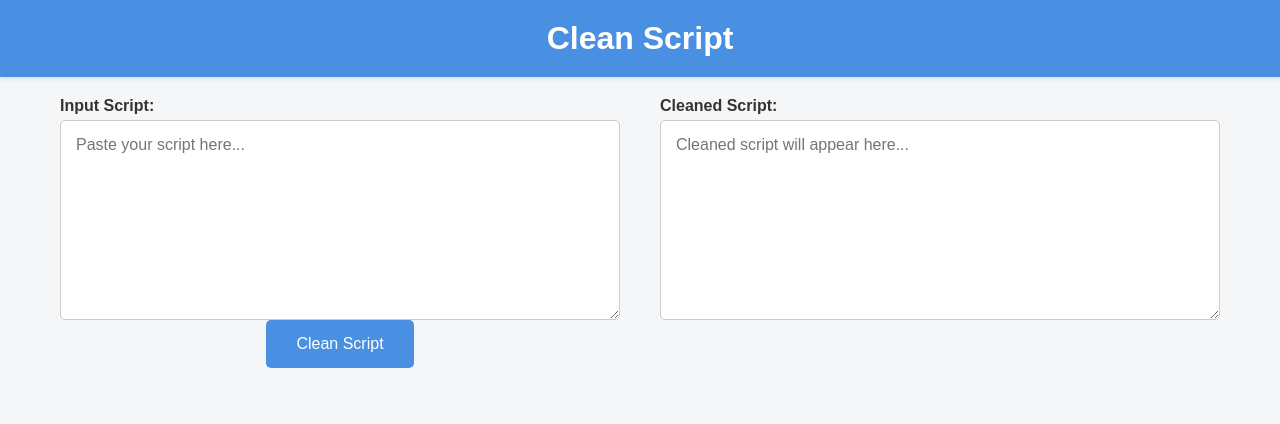
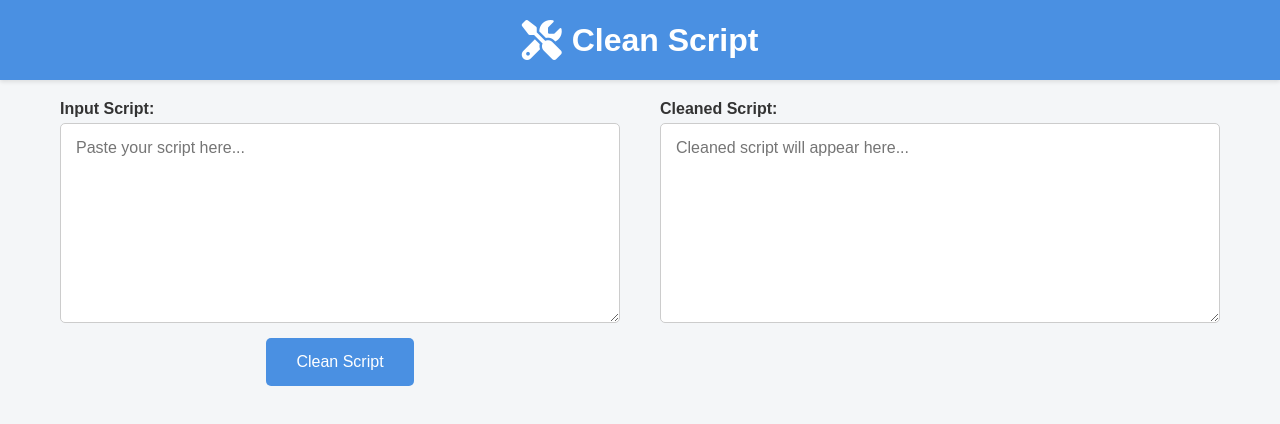
Before and after one commit to Data-Legend/Clean_Script, a plain HTML site: page index.html in a window 1280 px wide. Both pictures are taken after a click on the button "Clean Script". Drawn offline with Linux system fonts and the light colour scheme; a small style sheet from the web is missing.

Commit message:
Update index.html

```diff
--- a/index.html
+++ b/index.html
@@ -4,6 +4,16 @@
     <meta charset="UTF-8">
     <meta name="viewport" content="width=device-width, initial-scale=1.0">
     <title>Clean Script Tool</title>
+
+    <!-- Font Awesome CDN for Icons -->
+    <link
+      rel="stylesheet"
+      href="https://cdnjs.cloudflare.com/ajax/libs/font-awesome/6.4.0/css/all.min.css"
+      integrity="sha512-p7M+q7H4Dl5F9C1u1dF5Y0H0K5P2aNq2mFoWZ5Z5p5F6lF7lF8fF9lF0hF1jF2kF3lF4mF5nF6oF7pF8qF9rF0sF1tF2uF3vF4wF5xF6yF7zF8A9B0C1D2E3F4G5H6I7J8K9L0M1N2O3P4Q5R6S7T8U9V0W1X2Y3Z4"
+      crossorigin="anonymous"
+      referrerpolicy="no-referrer"
+    />
+
     <style>
         /* Reset some default styles */
         * {
@@ -27,10 +37,20 @@
             padding: 20px 0;
             text-align: center;
             box-shadow: 0 2px 4px rgba(0,0,0,0.1);
+            display: flex;
+            justify-content: center;
+            align-items: center;
+            gap: 10px; /* Space between icon and title */
         }
 
         header h1 {
             font-size: 2rem;
+            display: flex;
+            align-items: center;
+        }
+
+        header .header-icon {
+            font-size: 2.5rem;
         }
 
         main {
@@ -66,6 +86,7 @@
 
         .button-container {
             text-align: center;
+            margin-top: 15px; /* Added margin between textarea and button */
         }
 
         button {
@@ -110,6 +131,8 @@
 <body>
 
     <header>
+        <!-- Added Icon using Font Awesome -->
+        <i class="fas fa-screwdriver-wrench header-icon" aria-hidden="true"></i>
         <h1>Clean Script</h1>
     </header>
 
@@ -159,6 +182,9 @@
 
             const cleanedScript = cleanedLines.join('\n');
             document.getElementById('outputScript').value = cleanedScript;
+
+            // Show the output container
+            document.querySelector('.output-section').classList.add('active');
         });
     </script>
 
```
